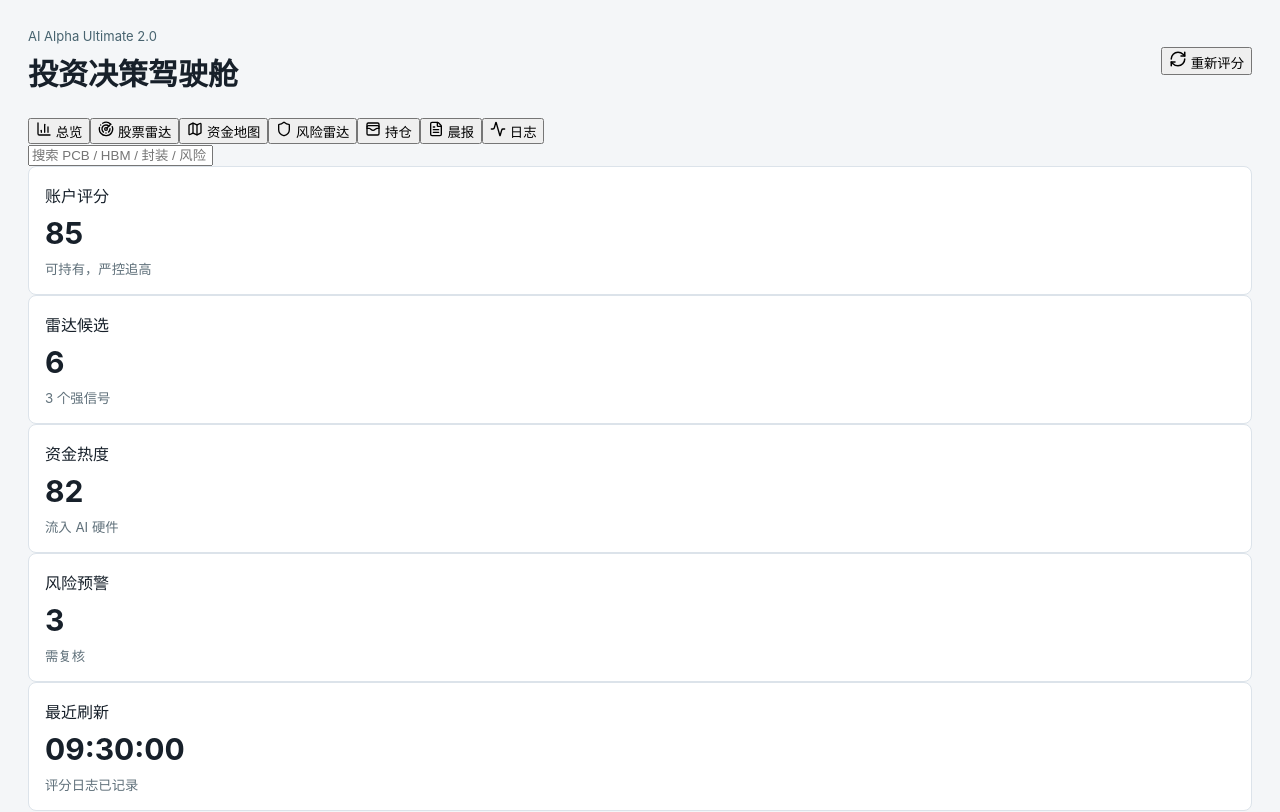
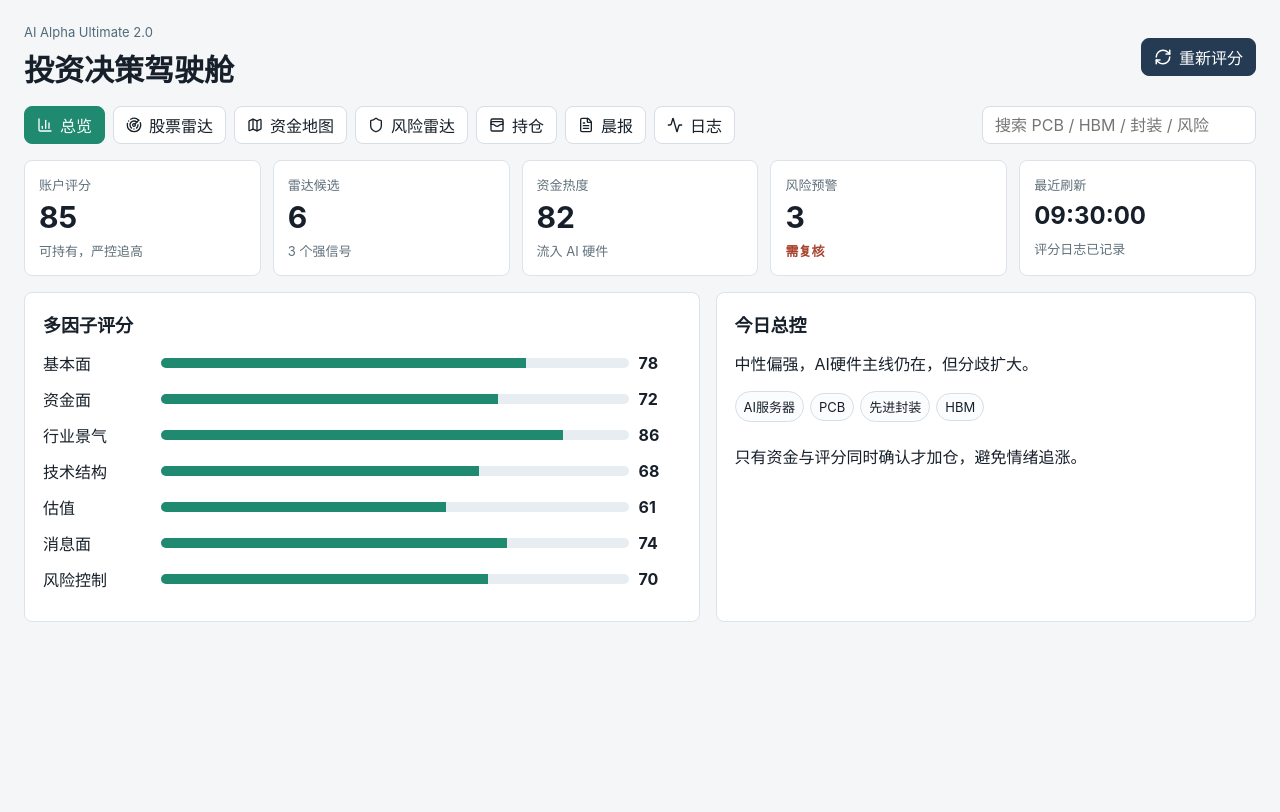
Before and after one commit to 17737606066/AIAlpha, a Vue app in the folder frontend/: page / in a window 1280 px wide. Shown: the top 812 px of the page. Built offline with nearby package versions, Linux system fonts and the light colour scheme.

Commit message:
Style interactive alpha dashboard

```diff
--- a/frontend/src/styles.css
+++ b/frontend/src/styles.css
@@ -1,36 +1,42 @@
 :root {
   color: #17202a;
   background: #f4f6f8;
-  font-family: Inter, ui-sans-serif, system-ui, -apple-system, BlinkMacSystemFont, "Segoe UI", sans-serif;
+  font-family: Inter, ui-sans-serif, system-ui, -apple-system, BlinkMacSystemFont, "Microsoft YaHei", "Segoe UI", sans-serif;
 }
 
 * {
   box-sizing: border-box;
 }
 
-body {
+body, button, input {
   margin: 0;
+  font: inherit;
+}
+
+button {
+  cursor: pointer;
 }
 
 .shell {
   min-height: 100vh;
-  padding: 28px;
+  padding: 24px;
 }
 
-.topbar {
+.topbar, .toolbar {
   align-items: center;
   display: flex;
+  gap: 14px;
   justify-content: space-between;
-  margin-bottom: 24px;
+  margin-bottom: 16px;
 }
 
 .eyebrow {
-  color: #47636f;
+  color: #526b78;
   font-size: 13px;
   margin: 0 0 6px;
 }
 
-h1, h2, p {
+h1, h2, h3, p {
   margin-top: 0;
 }
 
@@ -39,65 +45,108 @@ h1 {
   margin-bottom: 0;
 }
 
-.icon-button {
+h2 {
+  font-size: 18px;
+  margin-bottom: 14px;
+}
+
+h3 {
+  font-size: 15px;
+  margin-bottom: 6px;
+}
+
+.primary-button, .tab {
   align-items: center;
-  background: #ffffff;
   border: 1px solid #d7dee5;
   border-radius: 8px;
-  color: #17202a;
-  cursor: pointer;
   display: inline-flex;
-  height: 42px;
-  justify-content: center;
-  width: 42px;
+  gap: 7px;
+  height: 38px;
+  padding: 0 12px;
 }
 
-.grid {
-  display: grid;
-  gap: 14px;
+.primary-button {
+  background: #243b53;
+  border-color: #243b53;
+  color: #fff;
+}
+
+.tabs {
+  display: flex;
+  flex-wrap: wrap;
+  gap: 8px;
+}
+
+.tab {
+  background: #fff;
+  color: #17202a;
+}
+
+.tab.active {
+  background: #1f8a70;
+  border-color: #1f8a70;
+  color: #fff;
+}
+
+.search {
+  background: #fff;
+  border: 1px solid #d7dee5;
+  border-radius: 8px;
+  height: 38px;
+  min-width: 260px;
+  padding: 0 12px;
 }
 
 .metrics {
-  grid-template-columns: repeat(4, minmax(0, 1fr));
-  margin-bottom: 18px;
+  display: grid;
+  gap: 12px;
+  grid-template-columns: repeat(5, minmax(0, 1fr));
+  margin-bottom: 16px;
 }
 
-.metric, .panel {
-  background: #ffffff;
+.metric, .panel, .stock-card {
+  background: #fff;
   border: 1px solid #dce3ea;
   border-radius: 8px;
 }
 
 .metric {
   display: grid;
-  gap: 8px;
-  padding: 16px;
+  gap: 7px;
+  min-height: 116px;
+  padding: 14px;
+}
+
+.metric span, .metric small {
+  color: #60717b;
+  font-size: 13px;
 }
 
 .metric strong {
   font-size: 30px;
+  line-height: 1;
 }
 
-.metric small {
-  color: #60717b;
+.time-text {
+  font-size: 24px !important;
 }
 
 .workspace {
   display: grid;
-  gap: 18px;
-  grid-template-columns: 1.35fr 1fr;
+  gap: 16px;
+  grid-template-columns: 1.25fr 1fr;
 }
 
 .panel {
-  padding: 20px;
+  padding: 18px;
 }
 
 .factor {
   align-items: center;
   display: grid;
-  gap: 12px;
-  grid-template-columns: 120px 1fr 36px;
-  margin: 14px 0;
+  gap: 10px;
+  grid-template-columns: 108px 1fr 42px;
+  margin: 12px 0;
 }
 
 .bar {
@@ -111,18 +160,155 @@ h1 {
   background: #1f8a70;
   display: block;
   height: 100%;
+  transition: width 0.2s ease;
 }
 
-@media (max-width: 820px) {
+.bar.fund i {
+  background: #3d7dd8;
+}
+
+.bar.danger i {
+  background: #a8422d;
+}
+
+.tag {
+  background: #fbfcfd;
+  border: 1px solid #d7dee5;
+  border-radius: 999px;
+  display: inline-block;
+  font-size: 13px;
+  margin: 0 6px 6px 0;
+  padding: 5px 8px;
+}
+
+.card-grid {
+  display: grid;
+  gap: 12px;
+  grid-template-columns: repeat(3, minmax(0, 1fr));
+}
+
+.stock-card {
+  display: grid;
+  gap: 8px;
+  min-height: 150px;
+  padding: 14px;
+  text-align: left;
+}
+
+.stock-card:hover, .heat-tile:hover {
+  border-color: #1f8a70;
+}
+
+.stock-card strong {
+  font-size: 26px;
+}
+
+.positive {
+  color: #1f8a70 !important;
+  font-weight: 700;
+}
+
+.warning {
+  color: #b7791f !important;
+  font-weight: 700;
+}
+
+.risk {
+  color: #a8422d !important;
+  font-weight: 700;
+}
+
+.heat-grid {
+  display: grid;
+  gap: 10px;
+  grid-template-columns: repeat(2, minmax(0, 1fr));
+}
+
+.heat-grid h2 {
+  grid-column: 1 / -1;
+}
+
+.heat-tile {
+  background: #eef5ff;
+  border: 1px solid #d7e5ff;
+  border-radius: 8px;
+  display: grid;
+  gap: 8px;
+  min-height: 86px;
+  padding: 12px;
+  text-align: left;
+}
+
+.heat-tile.hot {
+  background: #fff1ed;
+  border-color: #ffd4c7;
+}
+
+.heat-tile.cold {
+  background: #eef8f4;
+  border-color: #cbe7da;
+}
+
+.table {
+  border-collapse: collapse;
+  width: 100%;
+}
+
+.table th, .table td {
+  border-bottom: 1px solid #edf1f5;
+  font-size: 14px;
+  padding: 11px 8px;
+  text-align: left;
+}
+
+.table tr {
+  cursor: pointer;
+}
+
+.table tr:hover td {
+  background: #f7fafb;
+}
+
+.detail {
+  background: #f8fafc;
+  border: 1px solid #e1e8ee;
+  border-radius: 8px;
+  margin-top: 14px;
+  min-height: 128px;
+  padding: 14px;
+}
+
+.log {
+  background: #101820;
+  border-radius: 8px;
+  color: #d8efe8;
+  font-size: 13px;
+  height: 220px;
+  line-height: 1.55;
+  overflow: auto;
+  padding: 12px;
+}
+
+@media (max-width: 980px) {
   .shell {
-    padding: 18px;
+    padding: 16px;
   }
 
-  .metrics, .workspace {
+  .topbar, .toolbar {
+    align-items: flex-start;
+    flex-direction: column;
+  }
+
+  .metrics, .workspace, .card-grid, .heat-grid {
     grid-template-columns: 1fr;
   }
 
   .factor {
     grid-template-columns: 1fr;
   }
+
+  .search {
+    min-width: 100%;
+    width: 100%;
+  }
 }
```
